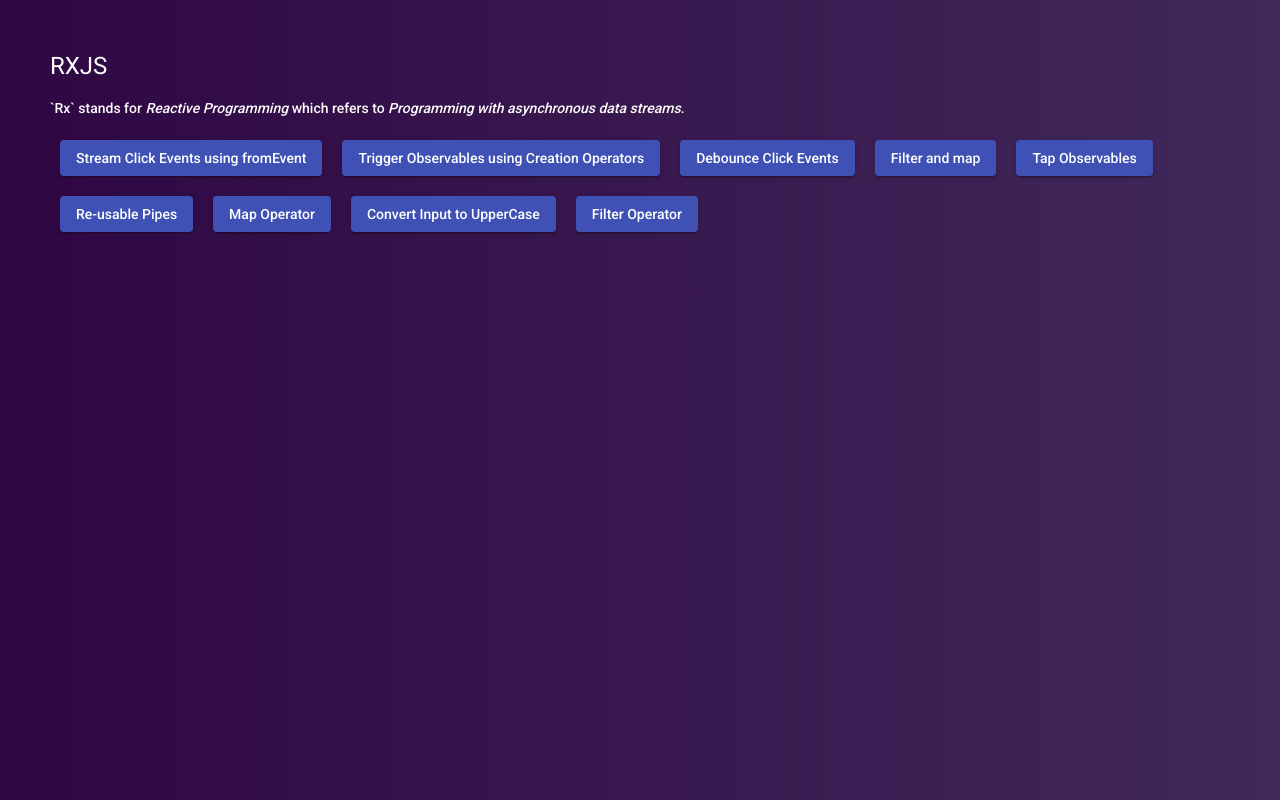
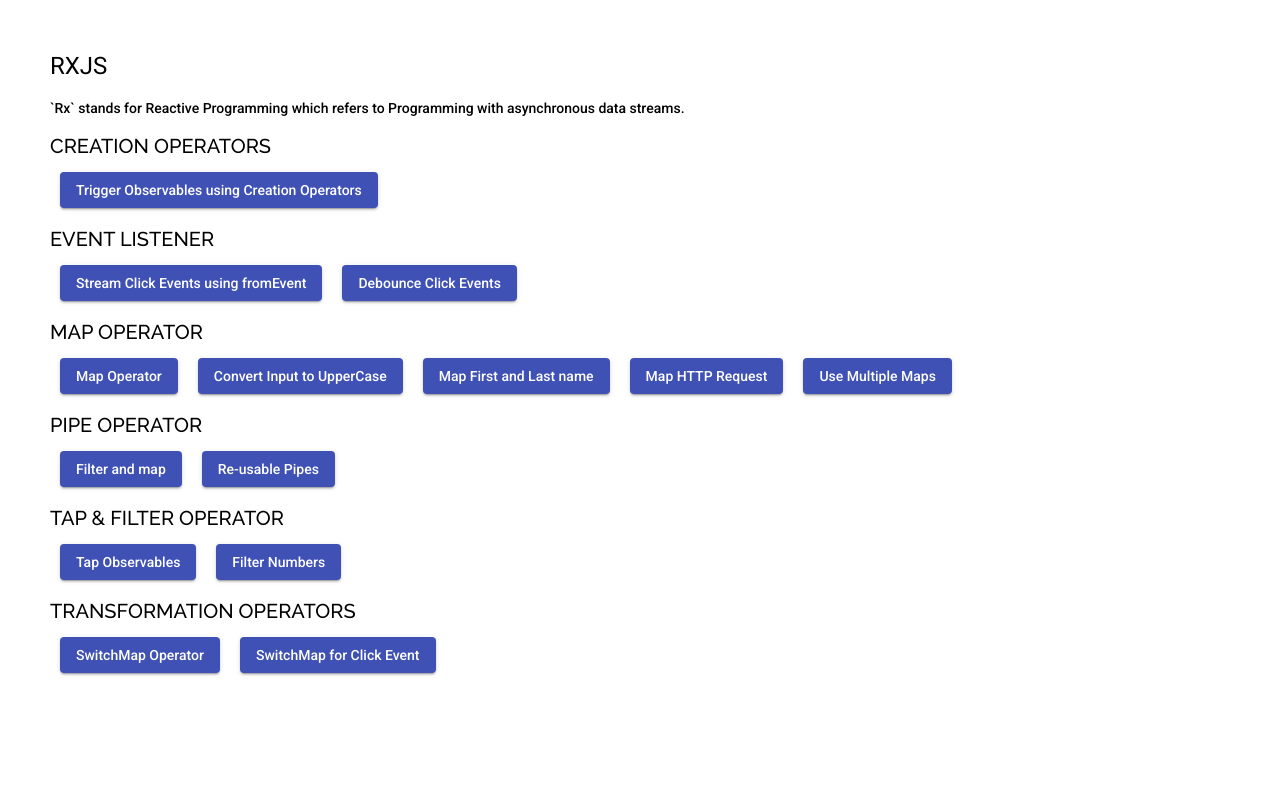
Before and after one commit to iswarya15/RXJS, an Angular app: page / in a window 1280 px wide. Built offline with nearby package versions, Linux system fonts and the light colour scheme.

Commit message:
Added switchMap snippets

```diff
--- a/src/app/app.component.css
+++ b/src/app/app.component.css
@@ -7,3 +7,9 @@
   overflow: hidden;
   margin: 10px;
 }
+
+h2 {
+  margin-bottom: 0px;
+  font-family: 'Raleway', sans-serif;
+  margin-top: 5px;
+}
--- a/src/app/app.component.html
+++ b/src/app/app.component.html
@@ -1,22 +1,48 @@
 <h1>RXJS</h1>
 
 <p>
-  `Rx` stands for <em> Reactive Programming</em> which refers to
-  <em>Programming with asynchronous data streams</em>.
+  `Rx` stands for Reactive Programming which refers to Programming with
+  asynchronous data streams.
 </p>
 
+<h2>CREATION OPERATORS</h2>
+<button (click)="creationOperators()" mat-raised-button color="primary">
+  Trigger Observables using Creation Operators
+</button>
+
+<h2>EVENT LISTENER</h2>
 <div style="display: flex; width: 100%; flex-wrap: wrap">
   <button #obsButton mat-raised-button color="primary">
     Stream Click Events using fromEvent
   </button>
 
-  <button (click)="creationOperators()" mat-raised-button color="primary">
-    Trigger Observables using Creation Operators
-  </button>
   <button #debounceButton mat-raised-button color="primary">
     Debounce Click Events
   </button>
+</div>
 
+<h2>MAP OPERATOR</h2>
+<div style="display: flex; width: 100%; flex-wrap: wrap">
+  <button (click)="mapOperator()" mat-raised-button color="primary">
+    Map Operator
+  </button>
+  <button (click)="toUpperCaseUsingMap()" mat-raised-button color="primary">
+    Convert Input to UpperCase
+  </button>
+
+  <button (click)="mapFirstandLastName()" mat-raised-button color="primary">
+    Map First and Last name
+  </button>
+  <button (click)="mapHttpRequest()" mat-raised-button color="primary">
+    Map HTTP Request
+  </button>
+  <button (click)="multipleMaps()" mat-raised-button color="primary">
+    Use Multiple Maps
+  </button>
+</div>
+
+<h2>PIPE OPERATOR</h2>
+<div style="display: flex; width: 100%; flex-wrap: wrap">
   <button
     (click)="pipeOperatorsUsingFilterMap()"
     mat-raised-button
@@ -24,19 +50,28 @@
   >
     Filter and map
   </button>
+  <button (click)="reusablePipe()" mat-raised-button color="primary">
+    Re-usable Pipes
+  </button>
+</div>
+
+<h2>TAP & FILTER OPERATOR</h2>
+<div style="display: flex; width: 100%; flex-wrap: wrap">
   <button (click)="tapObservables()" mat-raised-button color="primary">
     Tap Observables
   </button>
 
-  <button (click)="reusablePipe()" mat-raised-button color="primary">
-    Re-usable Pipes
+  <button (click)="filterOperator()" mat-raised-button color="primary">
+    Filter Numbers
   </button>
+</div>
 
-  <button (click)="mapOperator()" mat-raised-button color="primary">
-    Map Operator
+<h2>TRANSFORMATION OPERATORS</h2>
+<div style="display: flex; width: 100%; flex-wrap: wrap">
+  <button (click)="switchMapOperator()" mat-raised-button color="primary">
+    SwitchMap Operator
   </button>
-  <button (click)="toUpperCaseUsingMap()" mat-raised-button color="primary">
-    Convert Input to UpperCase
+  <button #switchMapClick mat-raised-button color="primary">
+    SwitchMap for Click Event
   </button>
-  <button mat-raised-button color="primary">Filter Operator</button>
 </div>
--- a/src/app/app.component.ts
+++ b/src/app/app.component.ts
@@ -19,8 +19,11 @@
   Observer,
   tap,
   pipe,
+  switchMap,
+  interval,
 } from 'rxjs';
 import { MatButton } from '@angular/material/button';
+import { KeyValuePipe } from '@angular/common';
 
 @Component({
   selector: 'app-root',
@@ -34,12 +37,12 @@
   // this.obsButton._elementRef.nativeElement => returns the MatButton : Pass this as first argument to the fromEvent method
   @ViewChild('obsButton', { static: true }) obsButton!: MatButton;
   buttonSubscription!: Subscription;
-
+  @ViewChild('switchMapClick', { static: true }) switchMapBtn!: MatButton;
   customPipeForOfOperator!: Subscription;
 
   @ViewChild('debounceButton') deBounceBtn!: MatButton;
 
-  constructor(private http: HttpClient) {}
+  constructor(private http: HttpClient, private keyValuePipe: KeyValuePipe) {}
 
   ngOnInit(): void {
     // Callback function inside Observable constructor is executed when this Observable's subscribe method is called.
@@ -74,6 +77,7 @@
     this.buttonClick();
     this.debounceBtnClick();
     this.scroll();
+    this.switchMapforClick();
   }
 
   creationOperators() {
@@ -292,6 +296,89 @@
       .subscribe((name) => console.log('Converted name to Uppercase: ', name));
   }
 
+  mapFirstandLastName() {
+    const name: Observable<object> = of({
+      fname: 'steve',
+      lname: 'Harrington',
+    });
+
+    name
+      .pipe(map((person: any) => person.fname + ' ' + person.lname))
+      .subscribe((name) => console.log('Person name mapped : ', name));
+  }
+
+  $getDogsList() {
+    return this.http.get<any>('https://dog.ceo/api/breeds/list/all');
+  }
+
+  mapHttpRequest() {
+    this.$getDogsList()
+      .pipe(
+        map((data: any) => {
+          var dogs = this.keyValuePipe.transform(data.message);
+          console.log(dogs);
+        })
+      )
+      .subscribe();
+
+    const obj = { person1: 'jon', person2: 'hopper', person3: 'mona' };
+    const transformObj = this.keyValuePipe.transform(obj);
+    console.log(transformObj);
+  }
+
+  multipleMaps() {
+    const obs: Observable<number> = from([1, 2, 3]);
+    obs
+      .pipe(
+        map((val) => val + 10),
+        map((val) => val * 2)
+      )
+      .subscribe((data) => console.log('Using 2 Map Operators ', data));
+  }
+
+  filterOperator() {
+    from([1, 2, 3, 4, 5, 6, 7])
+      .pipe(
+        filter((num) => num % 2 == 0),
+        tap((num) => {
+          console.log('Tap num => ', num);
+          return num * 10; // does not modify the stream
+        })
+      )
+      .subscribe({
+        next: (val) => console.log('Filter Even numbers => ', val),
+        complete: () => console.log('Filtering completed'),
+      });
+  }
+  switchMapOperator() {
+    let sourceObservable: Observable<number> = of(1, 2, 3);
+    let innerObservable: Observable<string> = of('a', 'b', 'c');
+
+    sourceObservable
+      .pipe(
+        switchMap((val) => {
+          console.log('Source Observable => ', val);
+          console.log('Subscribing to Inner Observable!!');
+          return innerObservable;
+        })
+      )
+      .subscribe((value) => console.log('Inner Obs => ', value));
+  }
+
+  switchMapforClick() {
+    console.log(
+      '[switchMapforClick] method invoked to attach the event listener'
+    );
+    const clickCounter: Observable<number> = fromEvent(
+      this.switchMapBtn._elementRef.nativeElement,
+      'click'
+    ).pipe(switchMap(() => interval(1000)));
+    // Cancels any counter started for previous clicks!
+    const clickCounterSubscription: Subscription = clickCounter.subscribe(
+      (val) => console.log('Click Counter => ', val)
+    );
+  }
+
   ngOnDestroy() {
     // When we unsubscribe, it un-registers the event handler from the DOM element.
     this.buttonSubscription.unsubscribe();
--- a/src/app/app.module.ts
+++ b/src/app/app.module.ts
@@ -4,6 +4,7 @@
 
 import { AppRoutingModule } from './app-routing.module';
 import { AppComponent } from './app.component';
+import { KeyValuePipe } from '@angular/common';
 import { BrowserAnimationsModule } from '@angular/platform-browser/animations';
 import { MatButtonModule } from '@angular/material/button';
 
@@ -16,7 +17,7 @@
     BrowserAnimationsModule,
     MatButtonModule,
   ],
-  providers: [],
+  providers: [KeyValuePipe],
   bootstrap: [AppComponent],
 })
 export class AppModule {}
--- a/src/styles.css
+++ b/src/styles.css
@@ -2,14 +2,9 @@
 @import url('https://fonts.googleapis.com/css2?family=Raleway:wght@400;500;600&family=Roboto&display=swap');
 
 body {
-  background: #41295a;
-  /* fallback for old browsers */
-  background: -webkit-linear-gradient(to right, #2F0743, #41295a);
-  /* Chrome 10-25, Safari 5.1-6 */
-  background: linear-gradient(to right, #2F0743, #41295a);
-  /* W3C, IE 10+/ Edge, Firefox 16+, Chrome 26+, Opera 12+, Safari 7+ */
+  background: white;
   margin: 50px;
-  color: white;
+  color: black;
   font-family: 'Raleway', sans-serif;
 }
 
```
Also changed, not shown: src/app/data.json (added, +101 -0 lines), 1 other file (tests, documents, lock files or other folders).
